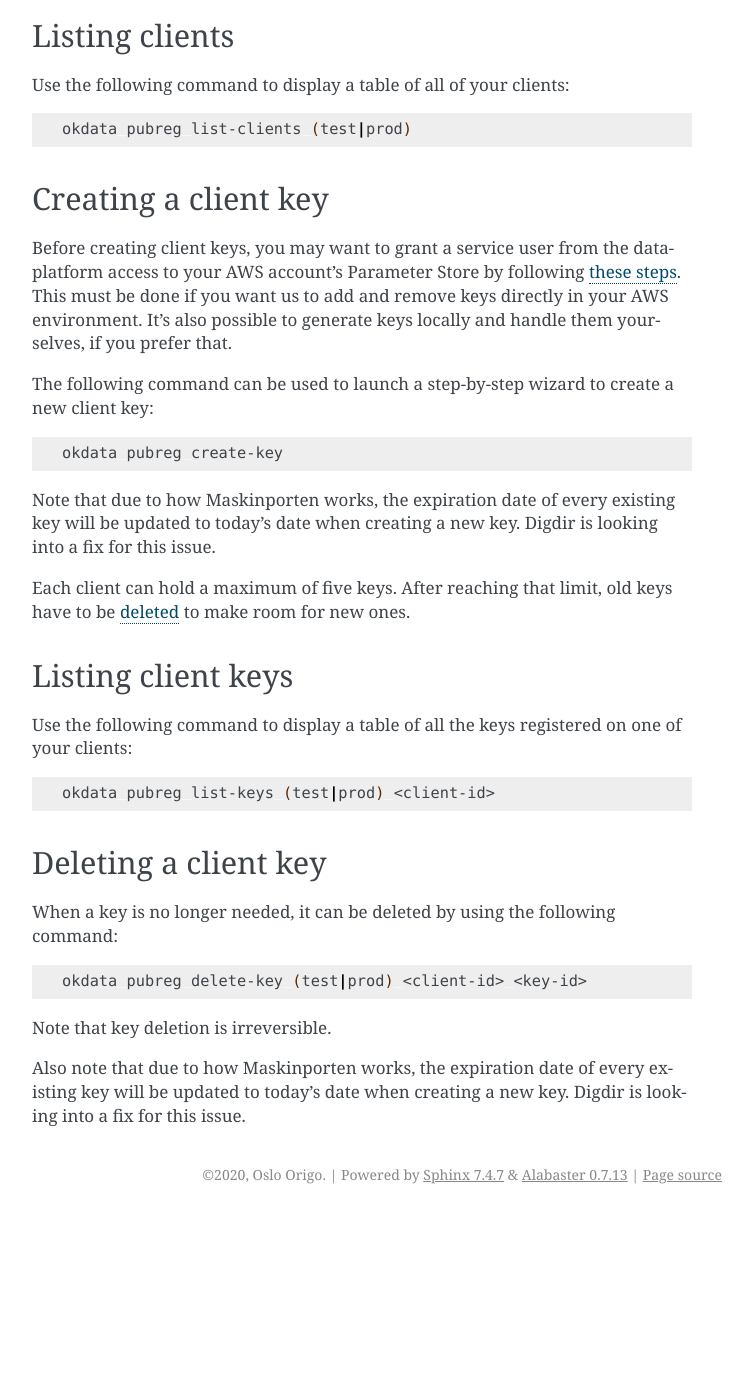
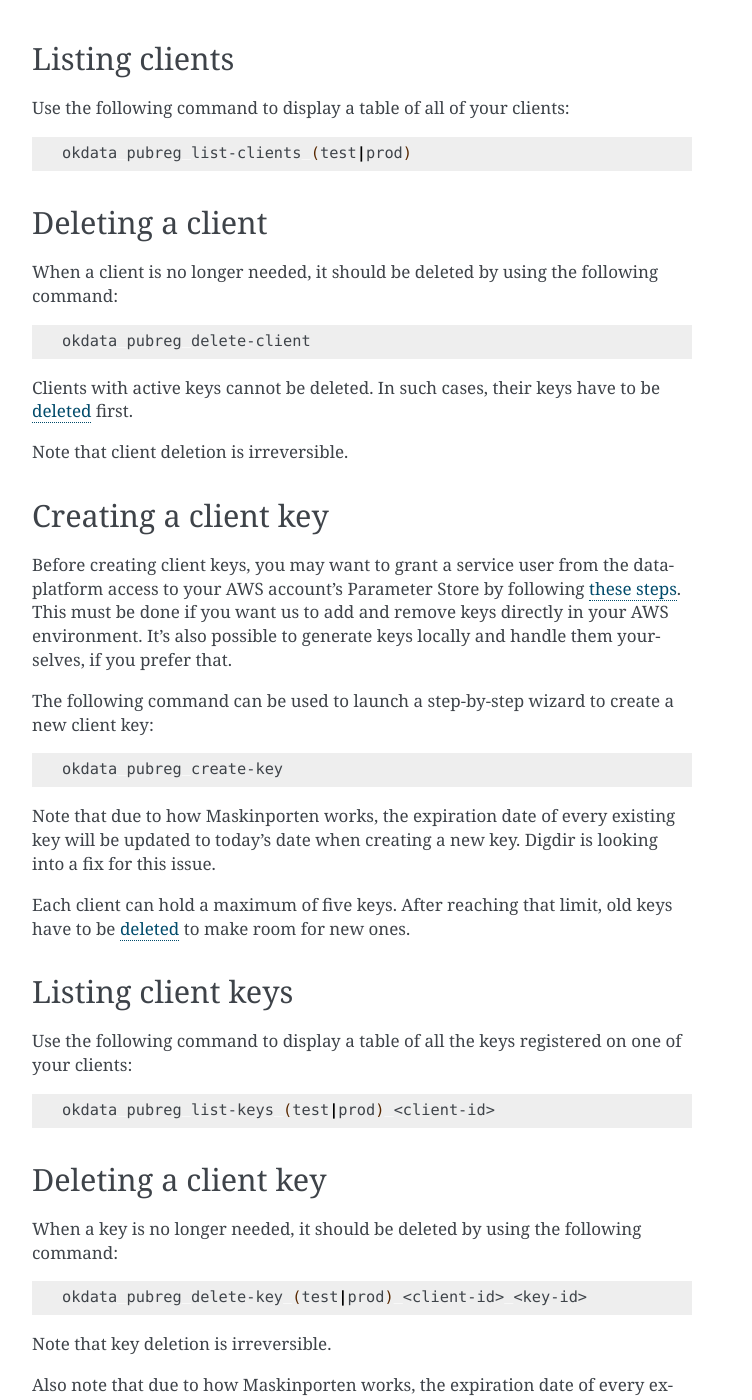
Before and after one commit to oslokommune/okdata-cli, a Sphinx documentation site: the page built from doc/pubreg.md, in a window 1280 px wide and 1400 px high, scrolled down 957 px. Shown: the whole window, without its empty margins (388-1140 px from the left). Built offline with Sphinx 7.4.7, drawn with Linux system fonts in a browser that asks for light colours; before the commit the page ends 2171 px from its top, so only the background shows below that; some of the changed text lies outside the part shown.

Commit message:
T#227 Document `pubreg delete-client`

````diff
--- a/doc/pubreg.md
+++ b/doc/pubreg.md
@@ -12,6 +12,7 @@ Contents:
 * [Prerequisites](#prerequisites)
 * [Creating a client](#creating-a-client)
 * [Listing clients](#listing-clients)
+* [Deleting a client](#deleting-a-client)
 * [Creating a client key](#creating-a-client-key)
 * [Listing client keys](#listing-client-keys)
 * [Deleting a client key](#deleting-a-client-key)
@@ -42,6 +43,20 @@ Use the following command to display a table of all of your clients:
 ```sh
 okdata pubreg list-clients (test|prod)
 ```
+
+## Deleting a client
+
+When a client is no longer needed, it should be deleted by using the following
+command:
+
+```sh
+okdata pubreg delete-client
+```
+
+Clients with active keys cannot be deleted. In such cases, their keys have to be
+[deleted](#deleting-a-client-key) first.
+
+Note that client deletion is irreversible.
 
 ## Creating a client key
 
@@ -77,7 +92,7 @@ okdata pubreg list-keys (test|prod) <client-id>
 
 ## Deleting a client key
 
-When a key is no longer needed, it can be deleted by using the following
+When a key is no longer needed, it should be deleted by using the following
 command:
 
 ```sh
````
